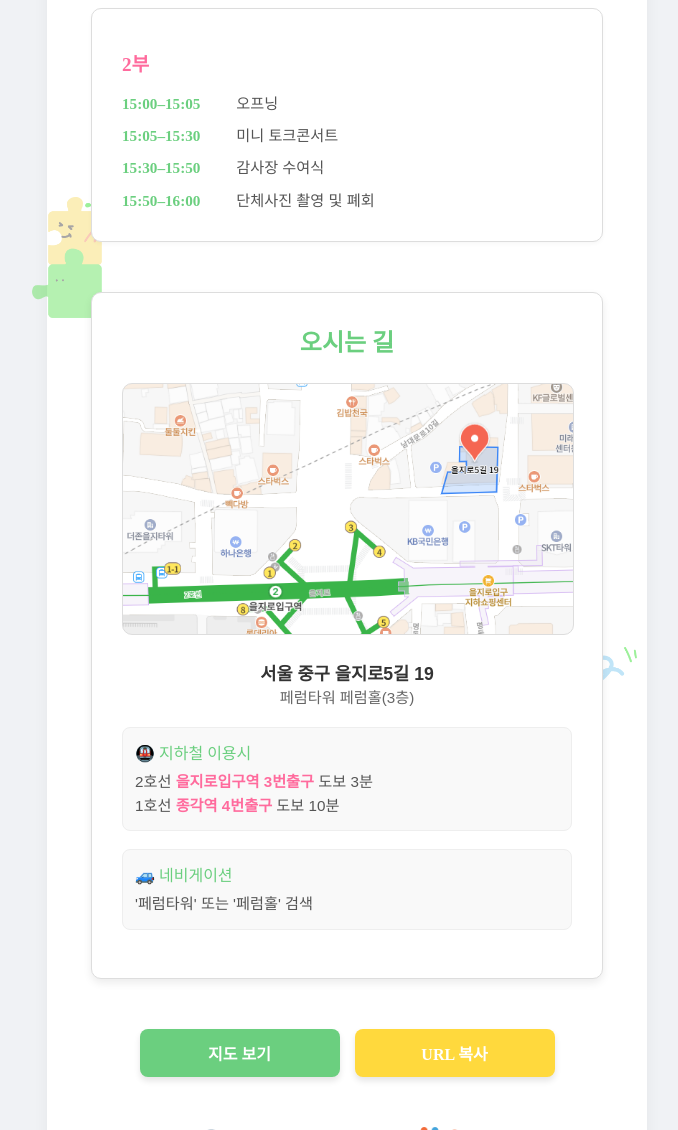
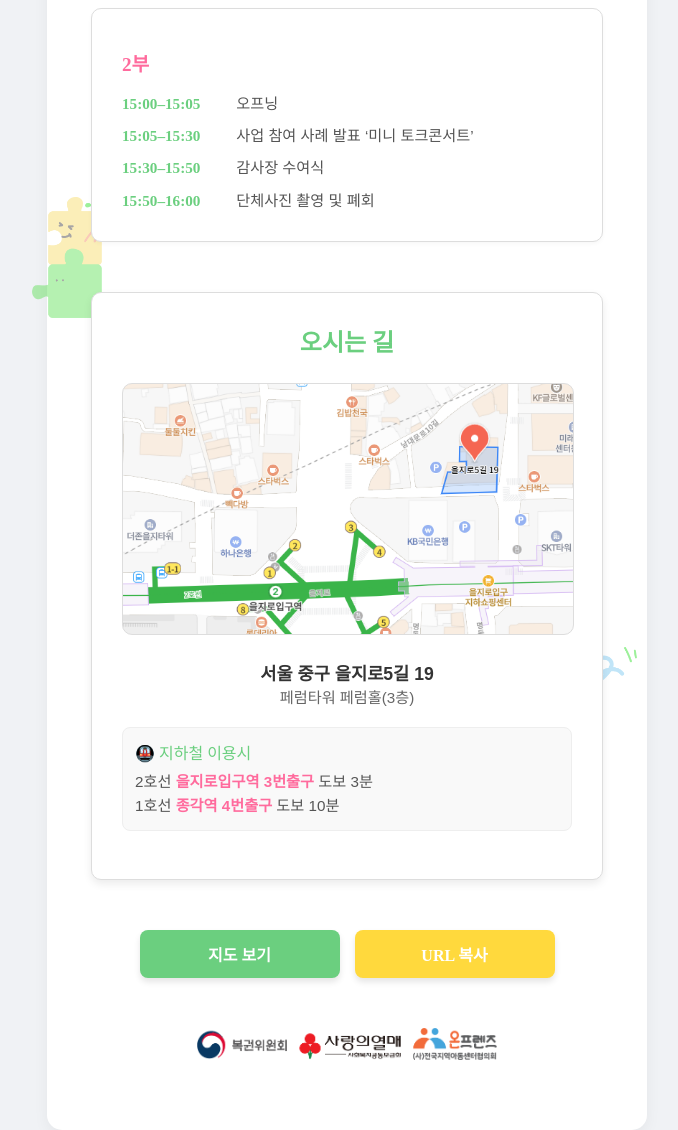
Before and after one commit to jinjintv/invited, a plain HTML site: page index.html in a window 1280 px wide. Shown: the part 1020-2150 px from the top of the page, without its empty margins (293-971 px from the left). Drawn offline with Linux system fonts and the light colour scheme; a web font is replaced by a local one.

Commit message:
ㅇㅇㅇㅇㅇ

```diff
--- a/index.html
+++ b/index.html
@@ -436,7 +436,7 @@
     </h1>
 
     <p class="invitation-text">
-      한 해동안 2025 복권기금 경계선 지능아동(느린학습자)의<br> 사회적응력 향상 지원사업의 소중한 성과를 공유하는 자리에 귀한 분들을 모십니다. <br>
+      한 해동안 2025 복권기금 경계선 지능아동(느린학습자)의<br> 사회적응력 향상 지원사업의 소중한 성과를 공유하는 자리에 <br>귀한 분들을 모십니다.
 바쁘신 가운데 참석하시어 자리를 빛내주시길 바랍니다.
     </p>
     <img src="Asset2.png" class="decoration-img deco-2" alt="">
@@ -474,7 +474,7 @@
       <h3>2부</h3>
       <ul>
         <li><strong>15:00–15:05</strong> 오프닝</li>
-        <li><strong>15:05–15:30</strong> 미니 토크콘서트</li>
+        <li><strong>15:05–15:30</strong> 사업 참여 사례 발표 ‘미니 토크콘서트’</li>
         <li><strong>15:30–15:50</strong> 감사장 수여식</li>
         <li><strong>15:50–16:00</strong> 단체사진 촬영 및 폐회</li>
       </ul>
@@ -501,12 +501,6 @@
             </div>
         </div>
 
-        <div class="transport-item">
-          <div class="transport-title">🚙 네비게이션</div>
-          <div class="transport-detail">
-            '페럼타워' 또는 '페럼홀' 검색
-          </div>
-        </div>
       </div>
     </div>
 
```
